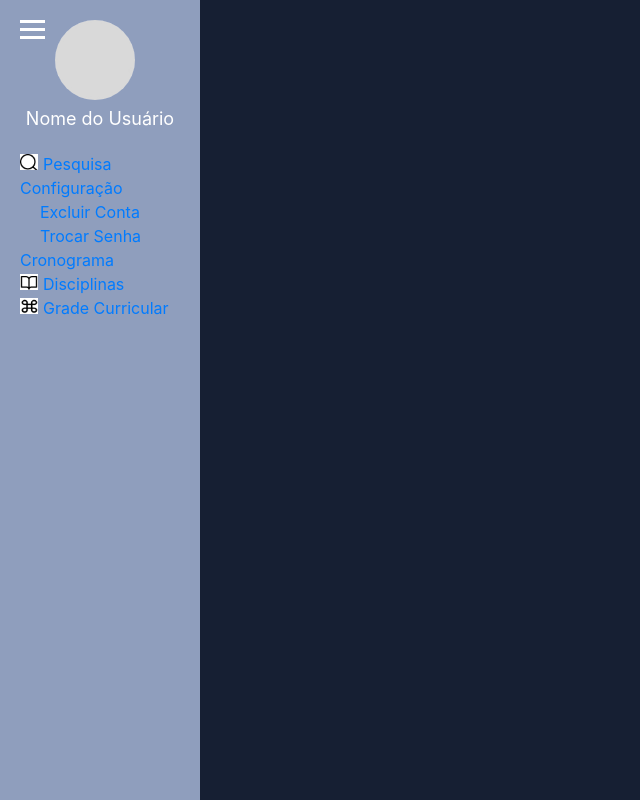
After one commit to JoseBrittoo/atividadesAcademicas, a Django app: page /auth/menu/ in a window 1280 px wide. The commit adds this page. Shown: the whole page, without its empty margins (0-640 px from the left). Run offline with Django 5.2, Linux system fonts and the light colour scheme.

Commit message:
Criação da barra de menu, pagina inicial e grade curricular

```diff
--- a/templates/base.html
+++ b/templates/base.html
@@ -16,6 +16,7 @@
     <title> {% block 'titulo'%} {% endblock %} </title>
   </head>
   <body>
+
     {% block 'conteudo'%} {% endblock %}
 
     <script src="https://code.jquery.com/jquery-3.3.1.slim.min.js"></script>
--- /dev/null
+++ b/usuarios/static/menu.css
@@ -0,0 +1,140 @@
+body {
+    background: #161F33; /* Cor de fundo azul escuro da página inicial */
+    margin: 0;
+}
+.container {
+    display: flex;
+}
+.sidebar {
+    width: 0;
+    height: 100%;
+    background: #8F9EBD;
+    position: fixed;
+    overflow-x: hidden;
+    transition: 0.5s; /* Adiciona uma transição suave para a animação de abertura/fechamento */
+    top: 0;
+    left: 0;
+}
+.user-profile {
+    display: flex;
+    align-items: center;
+    padding: 20px;
+    flex-direction: column; /* Altera a direção para coluna */
+}
+.user-profile img {
+    width: 80px; /* Ajuste de largura do perfil */
+    height: 80px;
+    border-radius: 50%; /* Para criar uma imagem de perfil circular */
+    margin-right: 10px; /* Espaço entre a imagem e o texto */
+}
+.user-details {
+    display: flex;
+    flex-direction: column;
+}
+.user-name {
+    color: #fff;
+    font-size: 16px;
+    margin-top: 5px; /* Espaço entre a imagem e o nome do usuário */
+}
+.user-profile span { /*Relacionado ao nome de usuario*/
+    color: #fff;
+    font-size: 18px;
+}
+.pesquisar {
+    width: 18px; /* Ajuste a largura conforme necessário */
+    height: 16px; /* Ajuste a altura conforme necessário */
+    background-image: url('icon/pesquisar.jpg'); /* Substitua pelo caminho correto para a imagem */
+    background-size: cover; /* Ajusta o tamanho da imagem para cobrir o espaço do elemento */
+    display: inline-block; /* Permite ajustar largura e altura */
+    margin-right: 5px; /* Adiciona espaço à direita do ícone */
+}
+.disciplinas {
+    width: 18px; /* Ajuste a largura conforme necessário */
+    height: 16px; /* Ajuste a altura conforme necessário */
+    background-image: url('icon/disciplinas.jpg'); /* Substitua pelo caminho correto para a imagem */
+    background-size: cover; /* Ajusta o tamanho da imagem para cobrir o espaço do elemento */
+    display: inline-block; /* Permite ajustar largura e altura */
+    margin-right: 5px; /* Adiciona espaço à direita do ícone */
+}
+.grade {
+    width: 18px; /* Ajuste a largura conforme necessário */
+    height: 16px; /* Ajuste a altura conforme necessário */
+    background-image: url('icon/grade.jpg'); /* Substitua pelo caminho correto para a imagem */
+    background-size: cover; /* Ajusta o tamanho da imagem para cobrir o espaço do elemento */
+    display: inline-block; /* Permite ajustar largura e altura */
+    margin-right: 5px; /* Adiciona espaço à direita do ícone */
+}
+.menu-btn {
+    cursor: pointer;
+    padding: 20px;
+    position: fixed;
+    z-index: 1;
+    top: 0;
+    left: 0; /* Posiciona o botão no lado esquerdo da página */
+}
+.menu-btn span {
+    height: 3px;
+    width: 25px;
+    background: #fff;
+    margin-bottom: 5px;
+    display: block;
+}
+.menu-list {
+    list-style: none;
+    padding: 20px 0;
+    margin: 0;
+}
+.sidebar .menu-list a {
+    text-decoration: none;
+    background: #000;/* Mudando a cor para preto */
+    padding: 10px;
+    display: flex; /* Para alinhar o ícone e o texto na vertical */
+    align-items: center; /* Alinha o conteúdo verticalmente */
+    transition: background 0.3s;
+}
+.menu-list a:hover {
+    background: #2c0fa1;
+}
+
+.submenu-list {
+    list-style: none;
+    padding: 0;
+    margin-left: 20px;
+}
+
+.menu-list a i {
+    margin-right: 8px; /* Espaço entre ícone e texto */
+}
+
+@media screen and (min-width: 768px) {
+    .content {
+        margin-left: 200px;
+    }
+
+    .sidebar {
+        width: 200px; /*largura da barra lateral*/
+    }
+}
+
+@media screen and (max-width: 768px) {
+    .sidebar {
+        width: 0; /* Garante que a barra lateral está fechada em telas menores inicialmente */
+        height: 100%;
+        position: fixed;
+        overflow-x: hidden;
+        transition: 0.5s;
+    }
+
+    .menu-list {
+        display: none; /* Oculta a lista de funcionalidades em telas menores */
+    }
+
+    .menu-list.active {
+        display: flex;
+        flex-direction: column;
+    }
+
+    .menu-btn {
+        display: flex;
+    }
+}
--- /dev/null
+++ b/usuarios/templates/menu.html
@@ -0,0 +1,44 @@
+{% extends "base.html" %}
+{% load static %}
+
+{% block 'titulo'%} menu {% endblock %}
+
+{% block 'conteudo' %}
+<link rel="stylesheet" type="text/css" href="{% static 'menu.css' %}">
+<div class="container">
+    <div class="sidebar" id="sidebar">
+        <div class="menu-btn" onclick="toggleSidebar()">
+            <!-- Ícone de menu com três traços -->
+            <span></span>
+            <span></span>
+            <span></span>
+        </div>
+        <div class="user-profile">
+            <img src="{% static 'user-profile.jpg' %}" alt="Perfil do Usuário">
+            <div class="user-details">
+                <span class="user-name">Nome do Usuário</span>
+                <!-- Adicionar informações do usuário aqui, se necessário -->
+            </div>
+        </div>
+        <ul class="submenu-list">
+            <li><a href="#"><i class="icon pesquisar"></i>Pesquisa</a></li>
+            <li><a href="#"><i class="icon configura"></i>Configuração</a></li>
+            <ul class="submenu-list">
+               <li><a href="#">Excluir Conta</a></li>
+               <li><a href="#">Trocar Senha</a></li>
+            </ul>
+            <li><a href="#"><i class="icon cronograma"></i>Cronograma</a></li>
+            <li><a href="#"><i class="icon disciplinas"></i>Disciplinas</a></li>
+            <li><a href="{% url 'gradeCurricular' %}"><i class="icon grade"></i>Grade Curricular</a></li>
+        </ul>
+    </div>
+</div>
+
+<script>
+    function toggleSidebar() {
+        console.log("Clicou!");
+        var sidebar = document.getElementById("sidebar");
+        sidebar.style.width = (sidebar.style.width === "200px") ? "0" : "200px";
+    }
+</script>
+{% endblock %}
--- a/usuarios/urls.py
+++ b/usuarios/urls.py
@@ -5,5 +5,8 @@ urlpatterns = [
     path('login/', views.login, name = 'login'),
     path('cadastro/', views.cadastro, name = 'cadastro'),
     path('valida_cadastro/', views.valida_cadastro, name = 'valida_cadastro'),
-    path('valida_login/', views.valida_login, name = 'valida_login')
+    path('valida_login/', views.valida_login, name = 'valida_login'),
+    path('paginaInicial/', views.paginaInicial, name = 'paginaInicial'),
+    path('menu/', views.menu, name = 'menu'),
+    path('gradeCurricular/', views.gradeCurricular, name = 'gradeCurricular')
 ]
--- a/usuarios/views.py
+++ b/usuarios/views.py
@@ -46,4 +46,29 @@ def valida_login(request):
         return redirect('/auth/login/?status=1')
     elif len(usuario) > 0:
         request.session['usuario'] = usuario[0].id
-        return redirect('/home/')
+        return redirect('/paginaInicial/')
+
+def paginaInicial(request):
+    return render(request, 'paginaInicial.html')
+
+def menu(request):
+    return render(request, 'menu.html')
+
+def gradeCurricular(request):
+    grade_curricular = [
+        {
+            'numero': 1,
+            'disciplinas': [
+                {'nome': 'Disciplina 1.1'},
+                {'nome': 'Disciplina 1.2'},
+            ]
+        },
+        {
+            'numero': 2,
+            'disciplinas': [
+                {'nome': 'Disciplina 2.1'},
+                {'nome': 'Disciplina 2.2'},
+            ]
+        },
+    ]
+    return render(request, 'gradeCurricular.html', {'grade_curricular': grade_curricular})
```
Also changed, not shown: usuarios/static/gradeCurricular.css (added, +36 -0 lines), usuarios/static/paginaInicial.css (added, +129 -0 lines), usuarios/templates/gradeCurricular.html (added, +30 -0 lines), usuarios/templates/paginaInicial.html (added, +15 -0 lines), db.sqlite3, usuarios/static/icon/disciplinas.jpg (added), usuarios/static/icon/grade.jpg (added), usuarios/static/icon/pesquisar.jpg (added), usuarios/static/user-profile.jpg (added).
